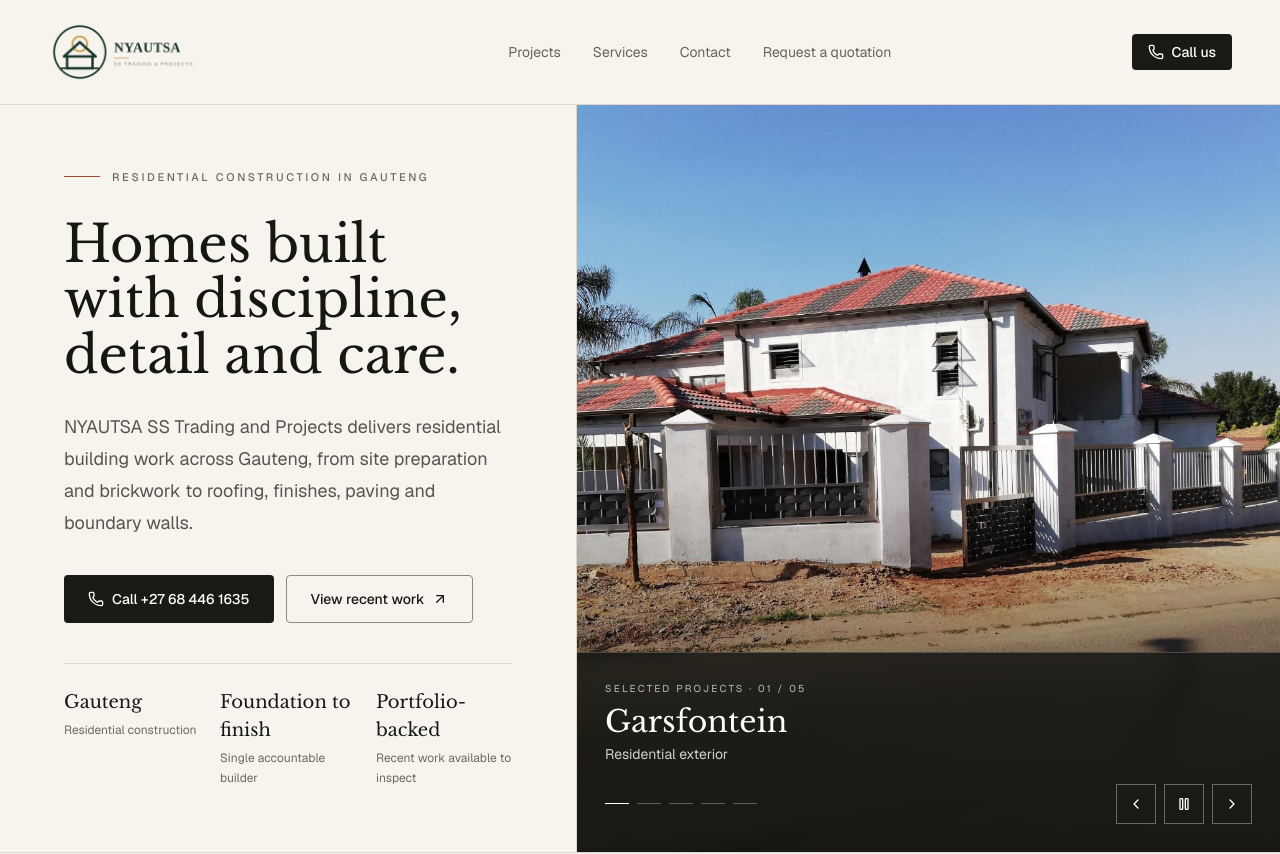
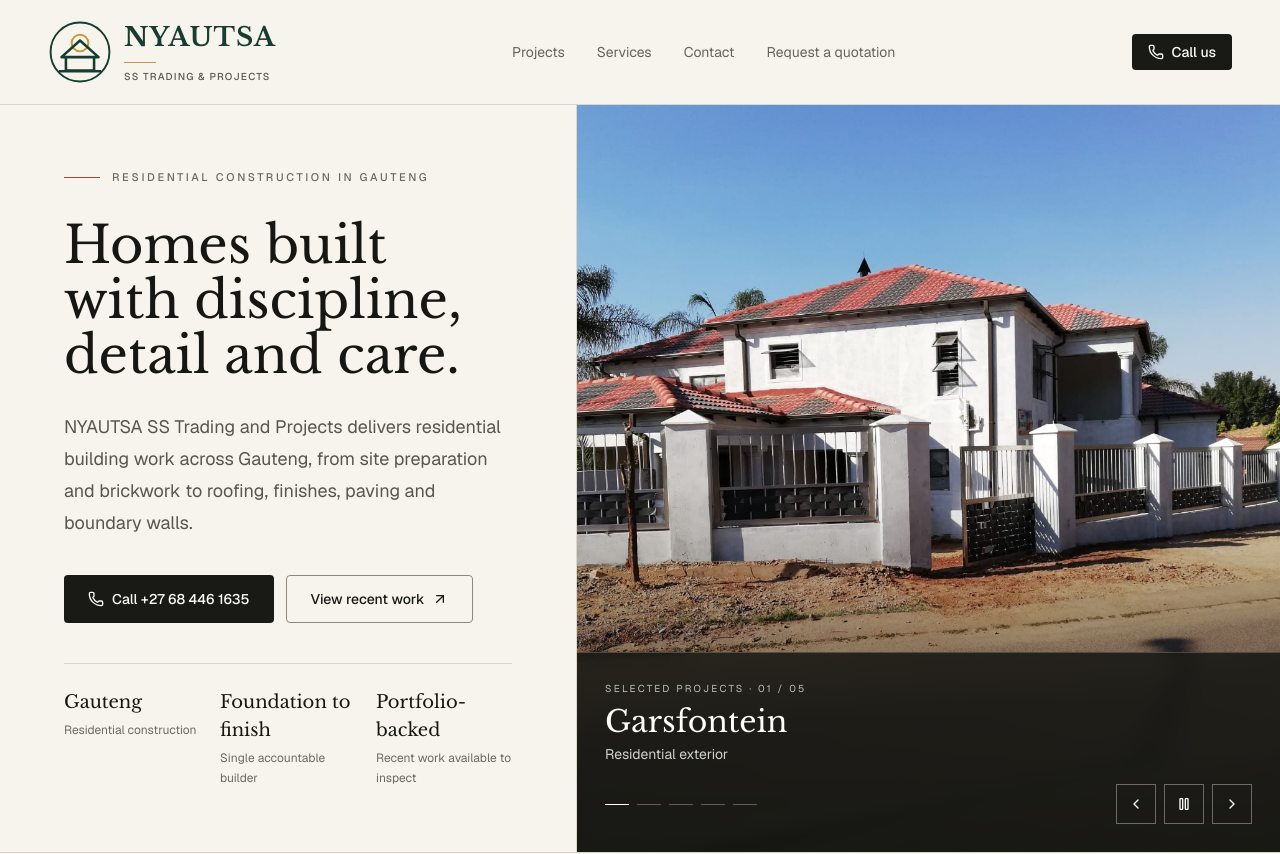
Before and after one commit to ThabisoEricMotaung/nyautsa-website, a Next.js app: page / in a window 1280 px wide. Shown: the top 854 px of the page. Built offline with nearby package versions, Linux system fonts and the light colour scheme.

Commit message:
fix: sharpen header branding and add navigation hover effects

```diff
--- a/app/globals.css
+++ b/app/globals.css
@@ -105,3 +105,40 @@
 .leaflet-popup-tip {
   background: var(--paper);
 }
+
+/* Header navigation */
+.nyautsa-nav-links a {
+  position: relative;
+  padding-block: 0.5rem;
+  transition: color 180ms ease;
+}
+
+.nyautsa-nav-links a::after {
+  content: "";
+  position: absolute;
+  left: 0;
+  right: 0;
+  bottom: 0;
+  height: 1px;
+  background: #526b38;
+  transform: scaleX(0);
+  transform-origin: left;
+  transition: transform 180ms ease;
+}
+
+.nyautsa-nav-links a:hover,
+.nyautsa-nav-links a:focus-visible {
+  color: #334321;
+}
+
+.nyautsa-nav-links a:hover::after,
+.nyautsa-nav-links a:focus-visible::after {
+  transform: scaleX(1);
+}
+
+@media (prefers-reduced-motion: reduce) {
+  .nyautsa-nav-links a,
+  .nyautsa-nav-links a::after {
+    transition: none;
+  }
+}
--- a/app/page.tsx
+++ b/app/page.tsx
@@ -1,3 +1,4 @@
+import { BrandLogo } from "@/components/brand-logo";
 import Image from "next/image";
 import { Building2, Brush, Fence, Hammer, House, Phone, Route, Shovel } from "lucide-react";
 
@@ -20,18 +21,8 @@ export default function Home() {
   return (
     <main>
       <nav className="flex items-center justify-between gap-6 border-b border-[#ddd7cb] bg-[#f7f4ee] px-5 py-5 sm:px-8 lg:px-12">
-        <a href="#" aria-label="NYAUTSA SS Trading and Projects home">
-          <Image
-            src="/logo_final.png"
-            alt="NYAUTSA SS Trading and Projects"
-            width={1800}
-            height={520}
-            priority
-            sizes="(min-width: 640px) 220px, 160px"
-            className="h-auto w-[160px] sm:w-[220px]"
-          />
-        </a>
-        <div className="hidden items-center gap-8 text-sm text-[#65645b] md:flex">
+        <BrandLogo />
+        <div className="nyautsa-nav-links hidden items-center gap-8 text-sm text-[#65645b] md:flex">
           <a href="#projects">Projects</a>
           <a href="#services">Services</a>
           <a href="#contact">Contact</a>
--- /dev/null
+++ b/components/brand-logo.tsx
@@ -0,0 +1,41 @@
+export function BrandLogo() {
+  return (
+    <a
+      href="/"
+      aria-label="NYAUTSA SS Trading and Projects home"
+      className="inline-flex shrink-0 items-center gap-3"
+    >
+      <svg
+        viewBox="0 0 100 100"
+        className="h-14 w-14 shrink-0 sm:h-16 sm:w-16"
+        fill="none"
+        aria-hidden="true"
+      >
+        <circle cx="50" cy="50" r="46" stroke="#183c30" strokeWidth="3" />
+        <circle cx="50" cy="36" r="13" stroke="#c49b35" strokeWidth="3" />
+        <path
+          d="M21 58 50 32 79 58H21Z"
+          stroke="#183c30"
+          strokeWidth="4"
+          strokeLinejoin="round"
+        />
+        <path
+          d="M28 59V79H72V59M17 80H83"
+          stroke="#183c30"
+          strokeWidth="4"
+          strokeLinejoin="round"
+        />
+      </svg>
+
+      <span className="flex flex-col">
+        <span className="font-serif text-[22px] font-bold leading-tight tracking-[0.04em] text-[#183c30] sm:text-[26px]">
+          NYAUTSA
+        </span>
+        <span className="my-2 h-px w-8 bg-[#c49b35]" />
+        <span className="text-[9px] font-medium leading-tight tracking-[0.12em] text-[#57584c] sm:text-[10px]">
+          SS TRADING &amp; PROJECTS
+        </span>
+      </span>
+    </a>
+  );
+}
```
